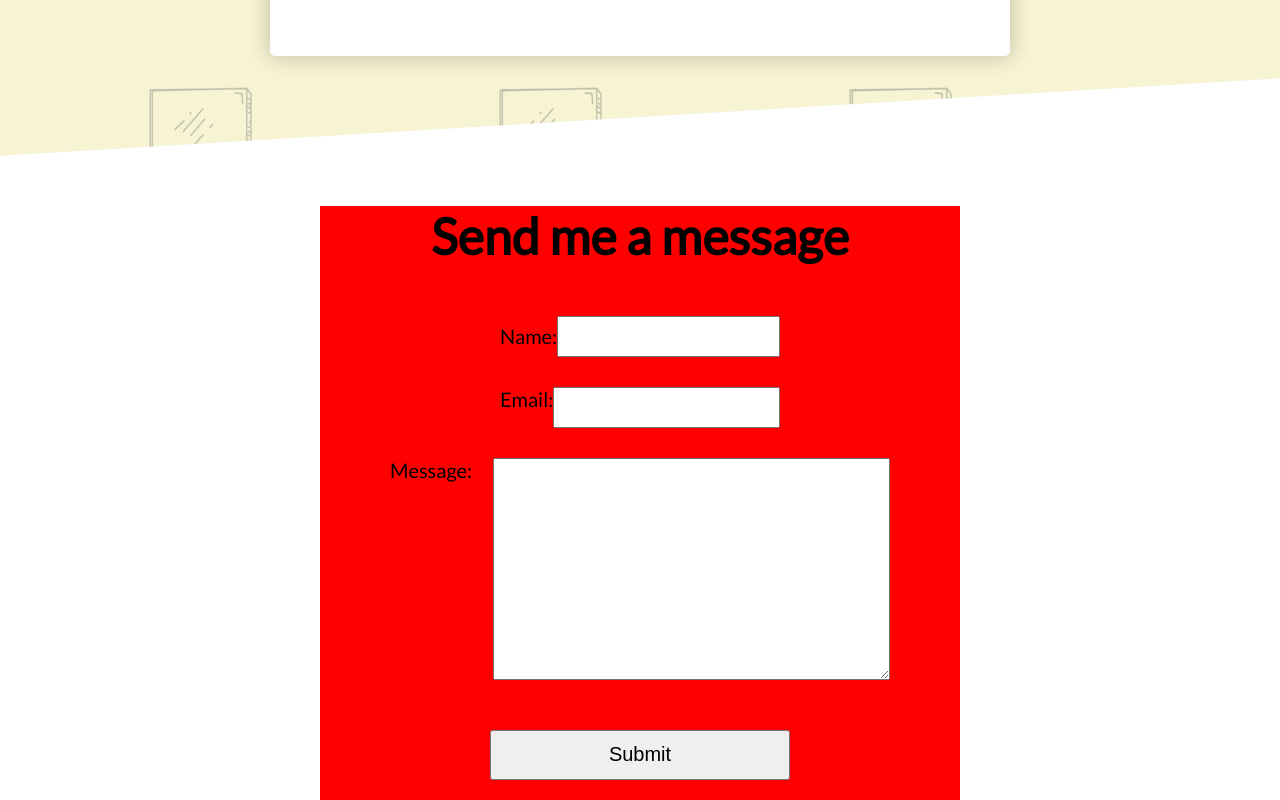
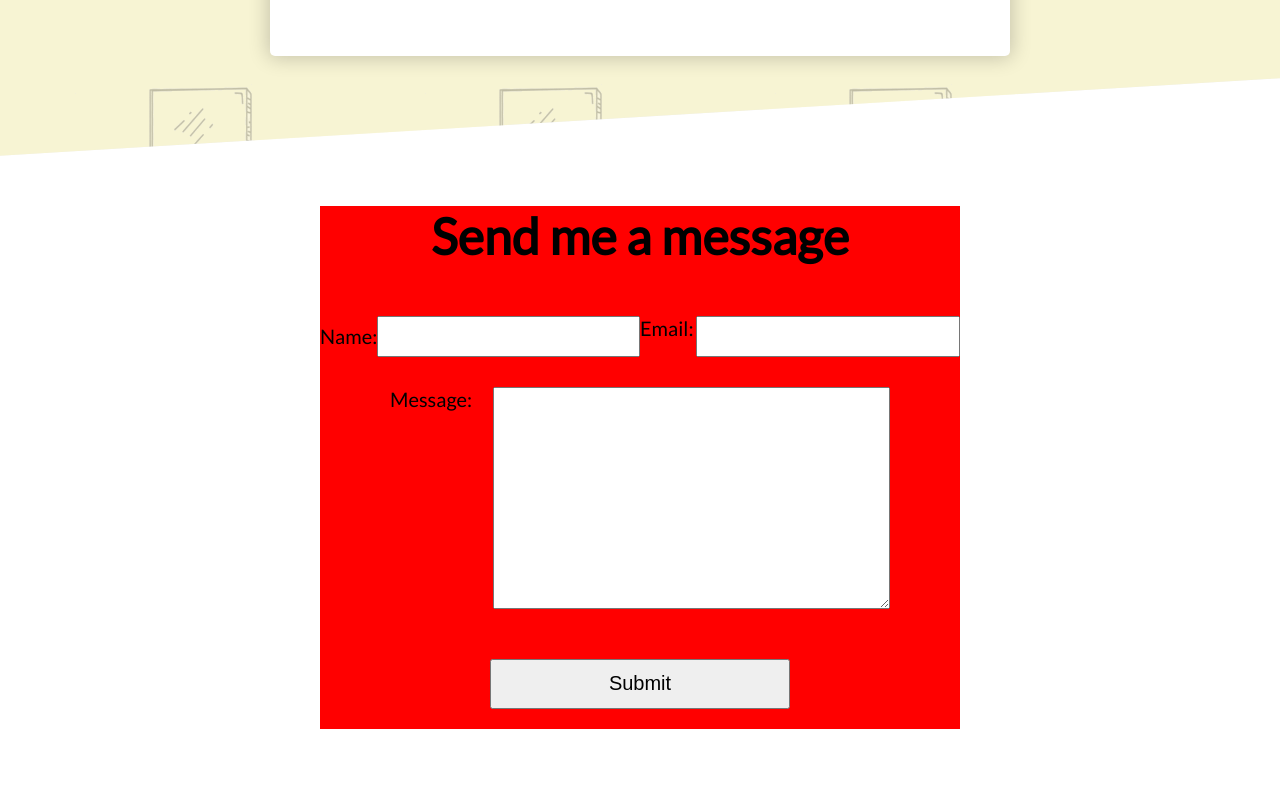
Before and after one commit to hjpunzalan/hjpunzalan.github.io, a React (Create React App) app: page / in a window 1280 px wide. Shown: the part 5560-6360 px from the top of the page. After the commit the page ends 6289 px from the top, so only its background shows below. Built offline with nearby package versions, Linux system fonts and the light colour scheme.

Commit message:
prestyle contact form

```diff
--- a/src/components/Contact/Contact.module.scss
+++ b/src/components/Contact/Contact.module.scss
@@ -17,6 +17,11 @@
         flex-direction: column;
         align-items: center;
         width: 100%;
+
+        .info {
+            display: flex;
+            width: 100%;
+        }
 
         label {
 
```
